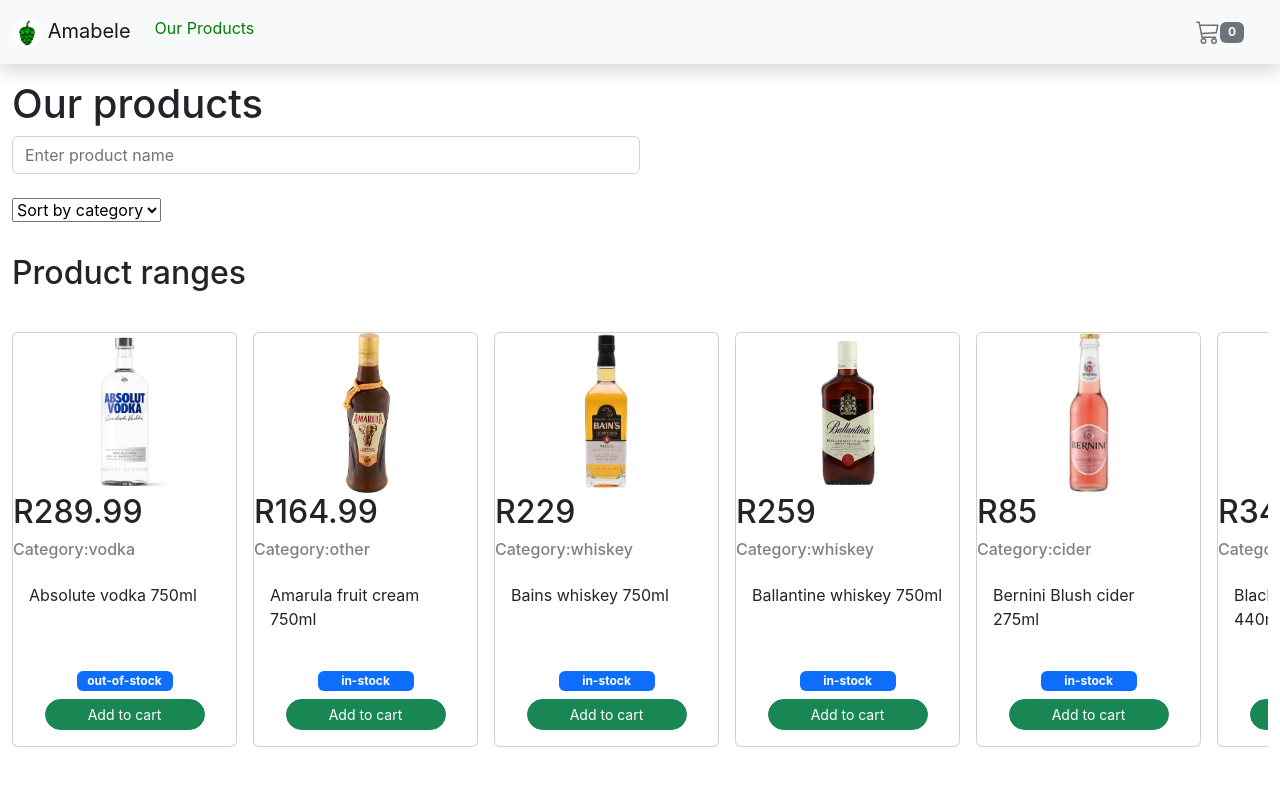
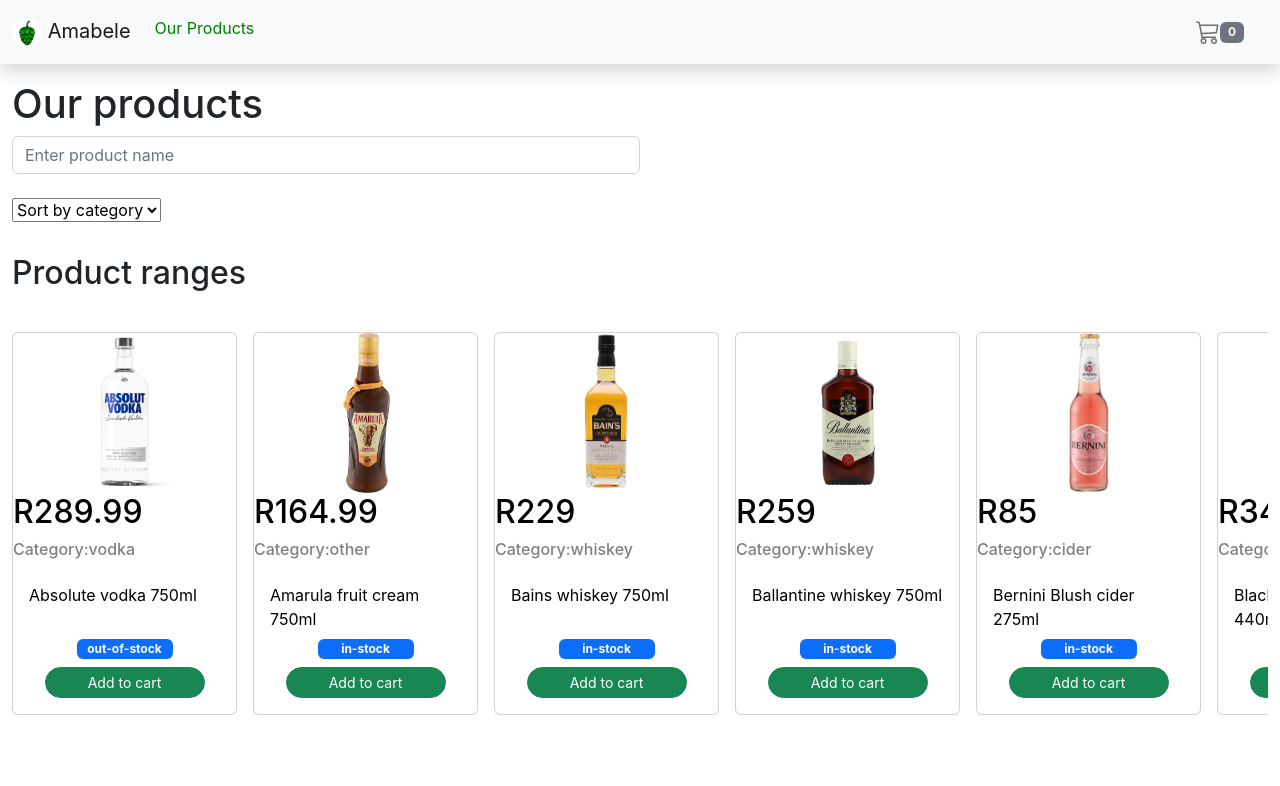
Before and after one commit to AsandahDevs/Amabele, a React (Create React App) app: page /products in a window 1280 px wide. Shown: the top 786 px of the page. Built offline with nearby package versions, Linux system fonts and the light colour scheme.

Commit message:
Add 'text-black' class for h2 and figcation elements. Add margin-top property for stock status badge.

```diff
--- a/src/Components/Card.jsx
+++ b/src/Components/Card.jsx
@@ -17,11 +17,11 @@
         style={{ height: "10rem", objectFit: "contain" }}
         className="card-img-top"
       />
-      <h2>R{props.price}</h2>
+      <h2 className="text-black">R{props.price}</h2>
       <h3 style={{ fontSize: "medium", color: "grey" }}>
         Category:{props.category}
       </h3>
-      <figcaption className="card-body">
+      <figcaption className="card-body text-black">
         {props.description} {props.litres}
       </figcaption>
       <Badge
@@ -30,6 +30,7 @@
           display: "block",
           margin: "auto",
           marginBottom: "0.5rem",
+          marginTop: "-2rem",
         }}
       >
         {props.available ? "in-stock" : "out-of-stock"}
```
